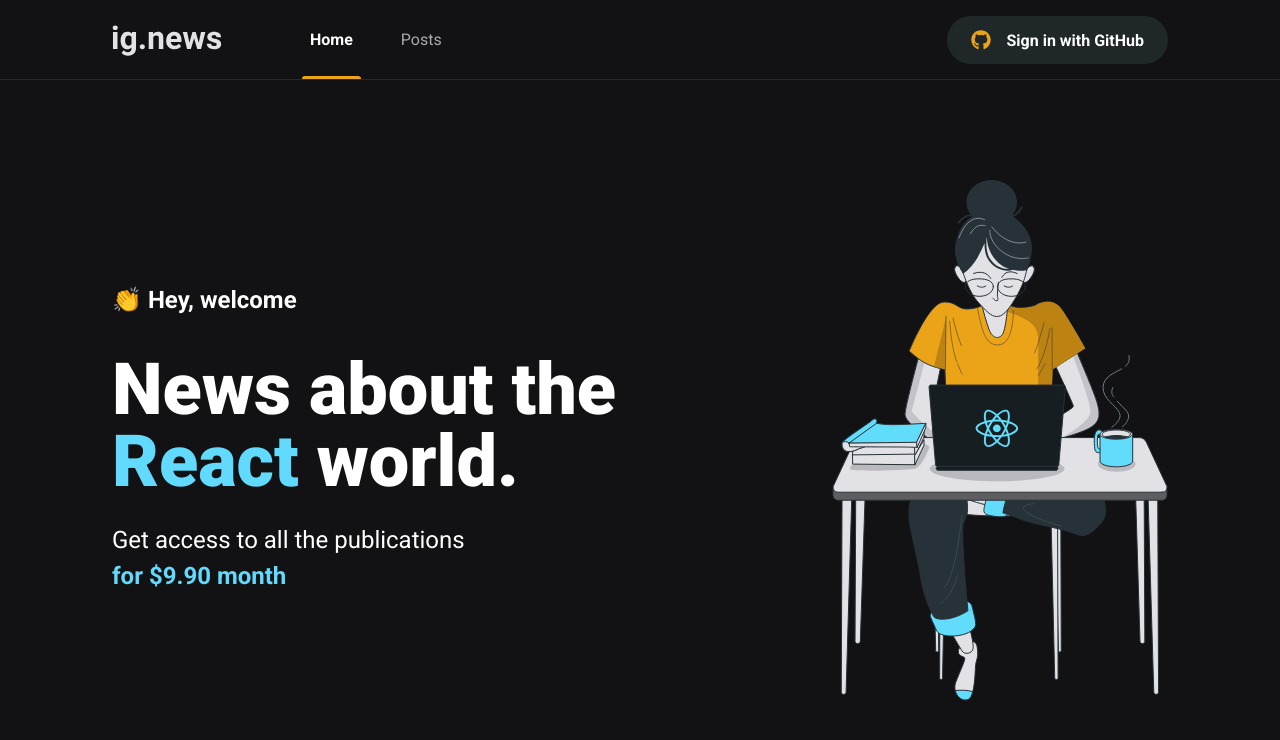
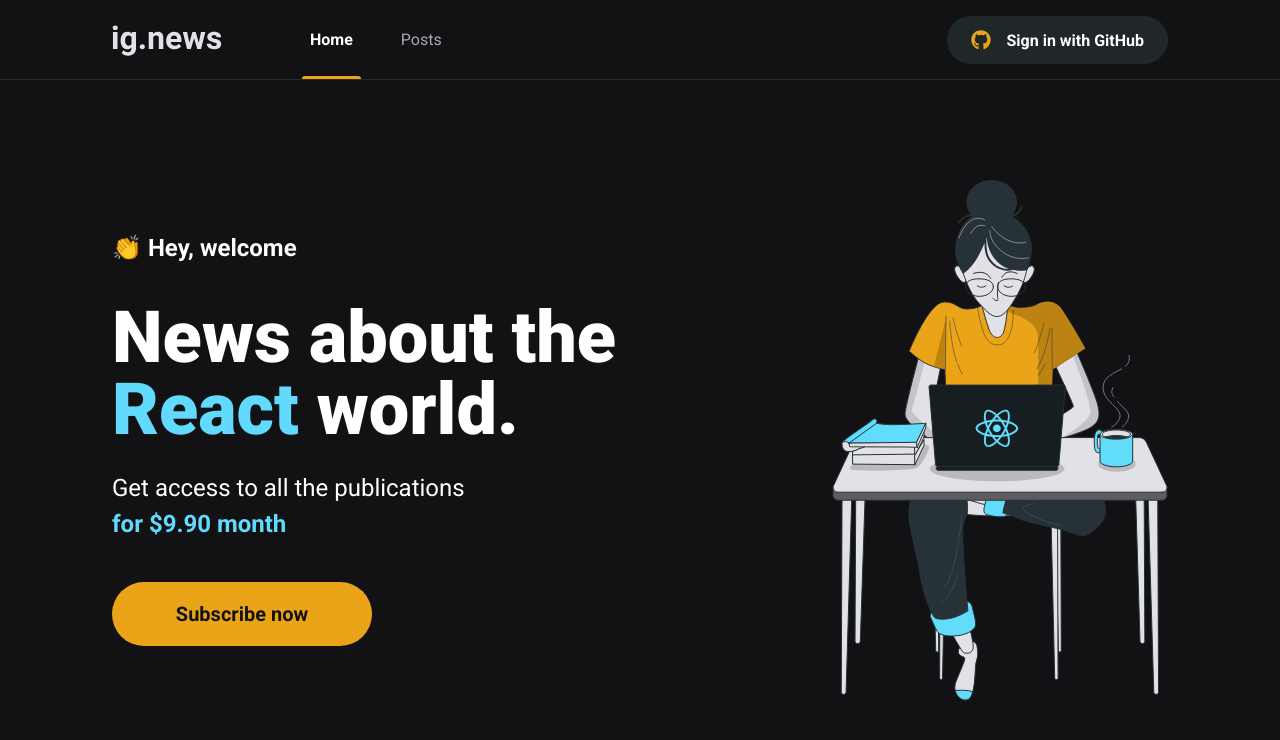
Before and after one commit to matheusbr1/ignews, a Next.js app: page / in a window 1280 px wide. Shown: the top 740 px of the page. Built offline with nearby package versions, Linux system fonts and the light colour scheme.

Commit message:
Feat: subscribe button created

```diff
--- /dev/null
+++ b/src/components/SubscribeButton/index.tsx
@@ -0,0 +1,9 @@
+import styles from './styles.module.scss'
+
+export function SubscribeButton () {
+  return (
+    <button type='button' className={styles.subscribeButton} >
+      Subscribe now
+    </button>
+  )
+}
--- /dev/null
+++ b/src/components/SubscribeButton/styles.module.scss
@@ -0,0 +1,20 @@
+.subscribeButton {
+  height: 4rem;
+  width: 260px;
+  border: 0;
+  border-radius: 2rem;
+  background: var(--yellow-500);
+  color: var(--gray-900);
+  font-size: 1.25rem;
+  font-weight: bold;
+
+  display: flex;
+  align-items: center;
+  justify-content: center;
+
+  transition: filter 0.2s;
+
+  &:hover {
+    filter: brightness(0.8);
+  }
+}
--- a/src/pages/home.module.scss
+++ b/src/pages/home.module.scss
@@ -38,4 +38,8 @@
      font-weight: bold;
    }
  }
+
+ button {
+   margin-top: 2.5rem;
+ }
 }
--- a/src/pages/index.tsx
+++ b/src/pages/index.tsx
@@ -1,5 +1,6 @@
 import Head from 'next/head'
 import styles from './home.module.scss'
+import { SubscribeButton } from '../components/SubscribeButton'
 
 export default function Home() {
   return (
@@ -16,6 +17,8 @@
              Get access to all the publications <br />
              <span>for $9.90 month</span>
            </p>
+
+          <SubscribeButton />
         </section>
 
         <img src="/images/avatar.svg" alt="Girl coding" />
```
